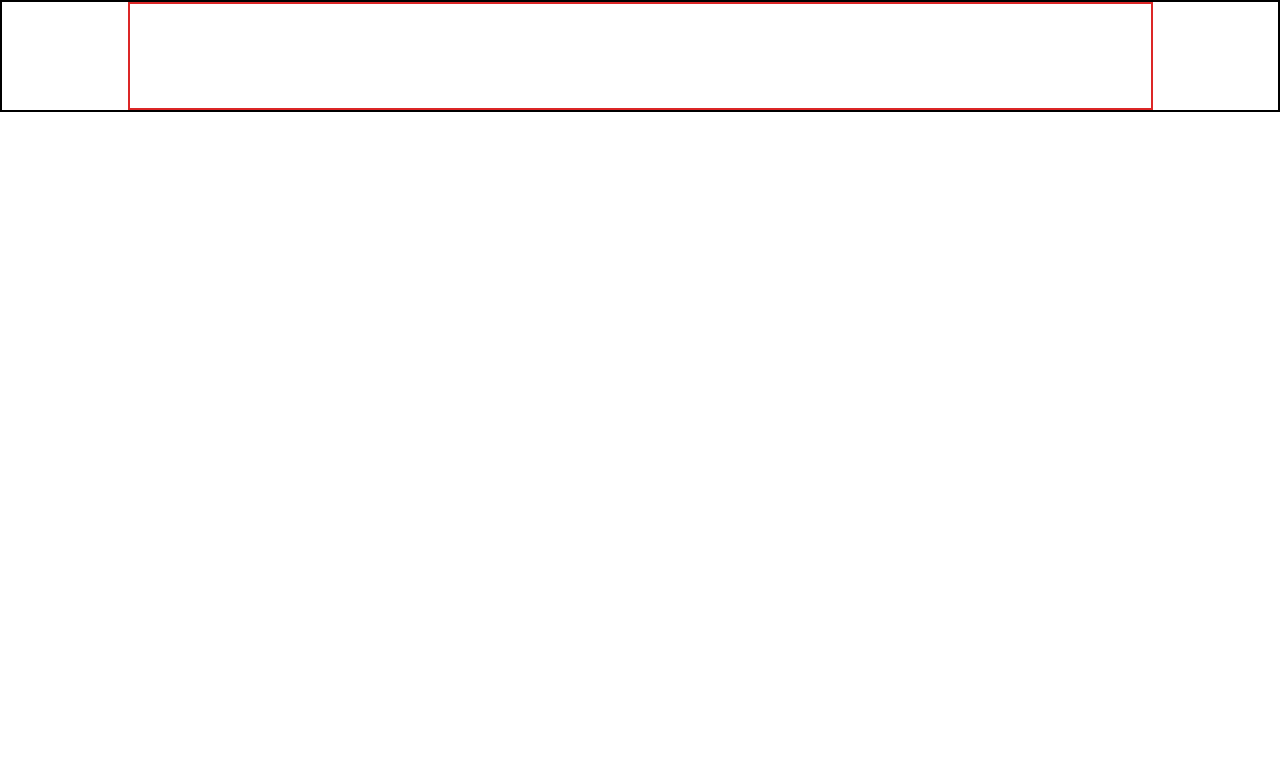
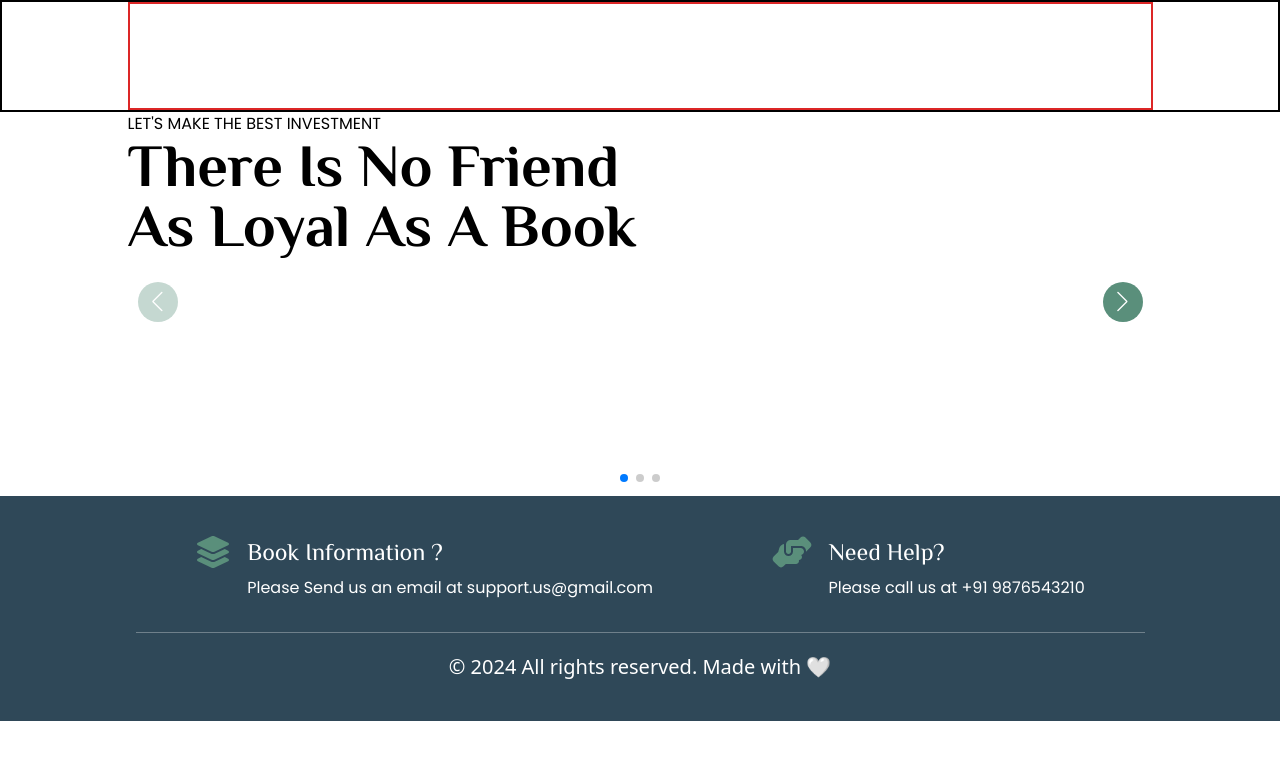
Before and after one commit to Anonymous777-ind/BookBazaar, a React (Vite) app in the folder Frontend/: page / in a window 1280 px wide. Shown: the top 760 px of the page. Built offline with nearby package versions, Linux system fonts and the light colour scheme.

Commit message:
files modified

```diff
--- a/Frontend/src/components/Footer.jsx
+++ b/Frontend/src/components/Footer.jsx
@@ -5,40 +5,47 @@ import { faHandshakeAngle } from '@fortawesome/free-solid-svg-icons'
 
 function Footer() {
   return (
-    <>
-     <footer className='bg-custom-blue p-8 w-screen	'>
-      <div className="footer-top-info w-full lg:flex md:flex gap-24 ">
+    <footer className='bg-custom-blue pt-8 pb-8 w-screen 	'>
+      <section className='w-full container mx-auto p-2'>
+        <div className="footer-top-info w-full flex-row  justify-around pb-8 lg:flex sm:flex">
           <div className="footer-left flex gap-4">
+            {/* book information icon */}
             <div className="icon  ">
               <FontAwesomeIcon icon={faLayerGroup} size="2xl" style={{ color: "#5a8f7b" }} />
             </div>
-            <div className="text-custom-white  leading-6	text-2xl flex-col gap-6  text-white">
+            {/* book information */}
+            <div className="text-custom-white  	text-2xl flex-col gap-6  text-white">
               <h1 className='font-custom-heading'>Book Information ?</h1>
-              <p className='text-base leading-6 font-custom-sub-heading-para pt-2'>Please Send us an email at sanyam.sharma.7203@gmail.com</p>
+              <p className='text-base text-wrap font-custom-sub-heading-para pt-2 '>Please Send us an email at support.us@gmail.com</p>
             </div>
           </div>
           <div className="footer-right flex gap-4 ">
+            {/* Need help icon */}
             <div className="icon">
-          <FontAwesomeIcon icon={faHandshakeAngle} size="2xl" style={{color: "#5a8f7b"}} />
+              <FontAwesomeIcon icon={faHandshakeAngle} size="2xl" style={{ color: "#5a8f7b" }} />
             </div>
-          <div className="text-custom-white   leading-6	text-2xl flex-col gap-6  text-white">
+            {/* Need Help */}
+            <div className="text-custom-white  	text-2xl flex-col gap-6  text-white">
               <h1 className='font-custom-heading' >Need Help?</h1>
-            <p className='text-base leading-6 font-custom-sub-heading-para pt-2'>Please call us at +91 9876543210</p>
+              <p className='text-base   font-custom-sub-heading-para pt-2'>Please call us at +91 9876543210</p>
             </div>
           </div>
         </div>
-
-      <div className="footer-bottom-info">
-      <hr />
+        {/* terms and condition section */}
+        <div className="footer-bottom-info container mx-auto">
+          {/* horizontal line */}
+          <hr className='opacity-35' />
           <div className=' pt-5 '>
             <div >
               <p className='text-white text-xl custom-sub-heading-para text-center'> ©  2024 All rights reserved. Made with 🤍</p>
             </div>
           </div>
         </div>
+      </section>
+
     </footer>
 
-    </>
+
 
   )
 }
--- a/Frontend/src/components/Layout.jsx
+++ b/Frontend/src/components/Layout.jsx
@@ -7,8 +7,8 @@ function Layout() {
   return (
     <>
       <Header />
-      {/* <Carousel /> */}
-      {/* <Footer /> */}
+      <Carousel />
+       <Footer />
     </>
   );
 }
```
Lines whose indentation alone changed are shown as unchanged.
